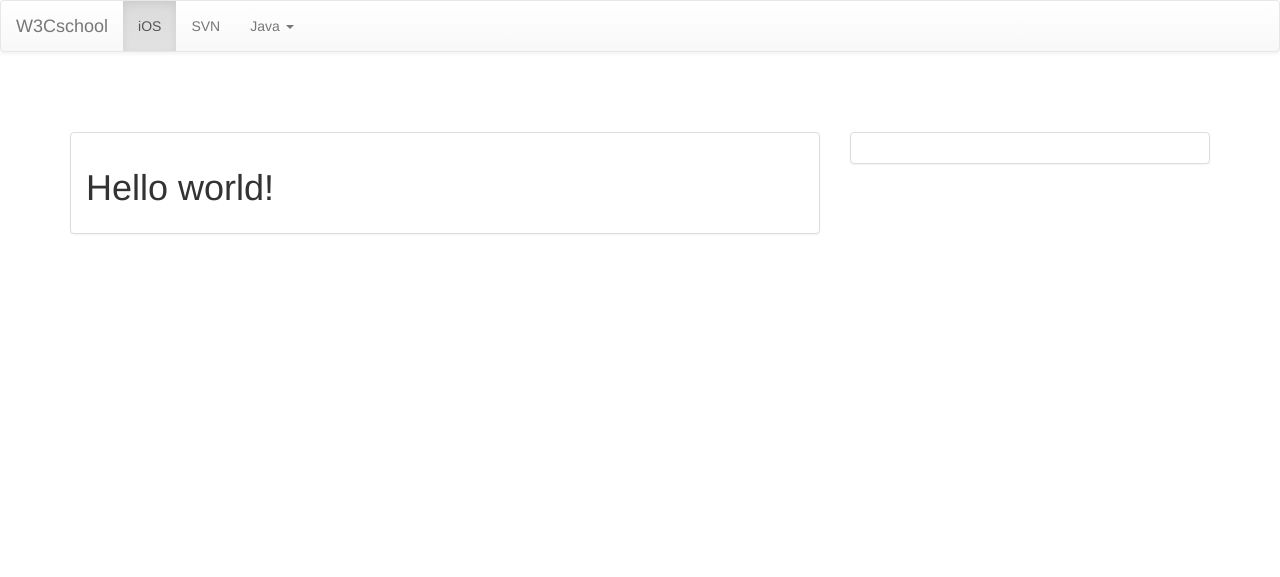
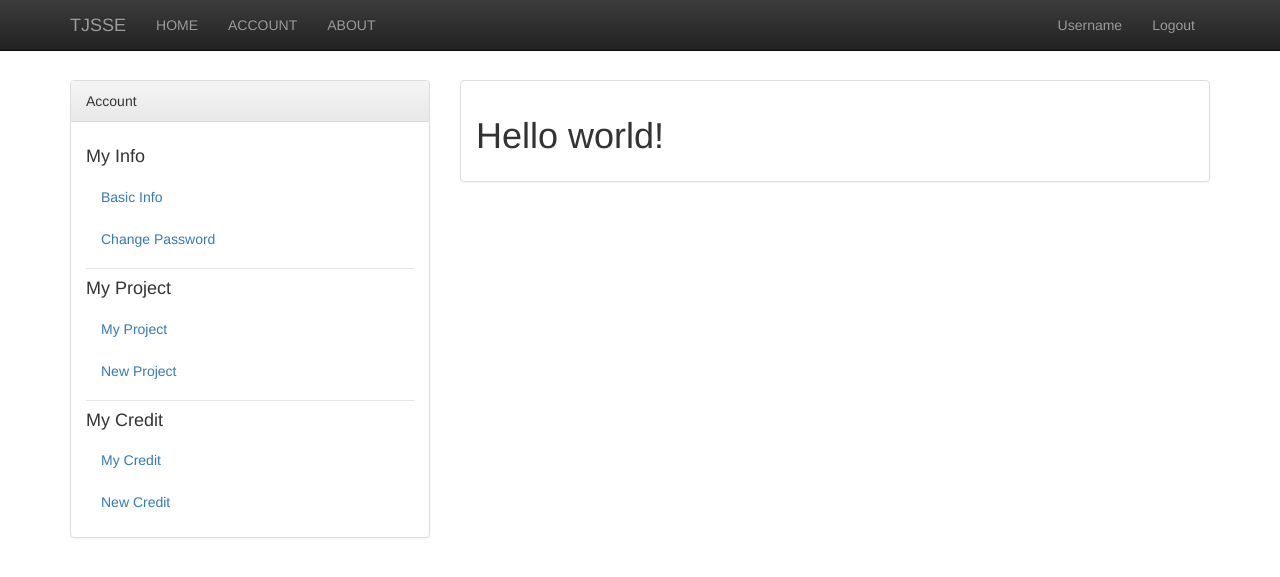
Before and after one commit to o0lazybear0o/TJSSE, a Django app: page / in a window 1280 px wide. Shown: the top 577 px of the page. Run offline with Django 3.2, Linux system fonts and the light colour scheme; some libraries are stand-ins or nearby versions.

Commit message:
FINISH ACCOUNT

```diff
--- a/TJSSE/views.py
+++ b/TJSSE/views.py
@@ -3,4 +3,4 @@ from django.shortcuts import render
 
 
 def homepage(request):
-    return render(request, "base.html")
+    return render(request, "account.html")
--- /dev/null
+++ b/templates/account.html
@@ -0,0 +1,25 @@
+{% extends "base.html" %}
+
+{% block account %}
+
+<ul class="nav nav-pills nav-stacked">
+    <li><h4>My Info</h4></li>
+    <ul  class="nav nav-pills nav-stacked nav-pills-stacked-example">
+        <li role="presentation"><a href="#">Basic Info</a></li>
+        <li role="presentation"><a href="#">Change Password</a></li>
+    </ul>
+    <li class="nav-divider"></li>
+    <li><h4>My Project</h4></li>
+    <ul  class="nav nav-pills nav-stacked nav-pills-stacked-example">
+        <li role="presentation"><a href="#">My Project</a></li>
+        <li role="presentation"><a href="#">New Project</a></li>
+    </ul>
+    <li class="nav-divider"></li>
+    <li><h4>My Credit</h4></li>
+    <ul  class="nav nav-pills nav-stacked nav-pills-stacked-example">
+        <li role="presentation"><a href="#">My Credit</a></li>
+        <li role="presentation"><a href="#">New Credit</a></li>
+    </ul>
+</ul>
+
+{% endblock %}
--- a/templates/base.html
+++ b/templates/base.html
@@ -5,83 +5,58 @@
 <head>
     <meta charset="UTF-8">
     <title>TJSEE</title>
+    <script src="{% static "js/jquery.min.js" %}"></script>
+    <script type="text/javascript" src="{% static "js/bootstrap.js" %}"></script>
     <link rel="stylesheet" href="{% static "css/bootstrap.css" %}" type="text/css">
     <link rel="stylesheet" href="{% static "css/bootstrap-theme.css" %}" type="text/css">
-    <script type="text/javascript" src="{% static "js/bootstrap.js" %}"></script>
-    <script src="{% static "js/jquery.min.js" %}"></script>
-    <link rel="stylesheet" href="{% static "css/responsive-nav.css" %}">
-    <script src="{% static "js/responsive-nav.js" %}"></script>
 </head>
 <body>
 
 
-{#    <div class="navbar navbar-inverse navbar-fixed-top navbar-large navbar-border" role="navigation">#}
-{#        <div class="container">#}
-{#            <div class="navbar-header">#}
-{#                <button type="button" class="navbar-toggle" data-toggle="collapse" data-target="#navbar-content-left #navbar-content-right">#}
-{#                    <span class="sr-only">切换导航</span>#}
-{#                    <span class="icon-bar"></span>#}
-{#                    <span class="icon-bar"></span>#}
-{#                    <span class="icon-bar"></span>#}
-{#                </button>#}
-{#                <a class="navbar-brand" href="/">#}
-{#                    <span>TJSSE</span>#}
-{#                </a>#}
-{#            </div>#}
-{##}
-{#            <div class="navbar-collapse collapse navbar-left" id="navbar-content-left">#}
-{#                <ul class="nav navbar-nav">#}
-{#                    <li><a href="/index">HOME</a></li>#}
-{#                    <li><a href="/account">ACCOUNT</a></li>#}
-{#                    <li><a href="/about">ABOUT</a></li>#}
-{#                </ul>#}
-{#            </div>#}
-{##}
-{#            <div class="collapse navbar-collapse navbar-right" id="navbar-content-right">#}
-{#                <ul class="nav navbar-nav">#}
-{#                    <li><a href="/index">Username</a></li>#}
-{#                    <li><a href="/account">Logout</a></li>#}
-{#                </ul>#}
-{#            </div>#}
-{##}
-{#        </div>#}
-{#    </div>#}
-
-<nav class="navbar navbar-default" role="navigation">
+    <div class="navbar navbar-inverse navbar-fixed-top navbar-large navbar-border" role="navigation">
+        <div class="container">
             <div class="navbar-header">
-      <button type="button" class="navbar-toggle" data-toggle="collapse"
-         data-target="#example-navbar-collapse">
+                <button type="button" class="navbar-toggle" data-toggle="collapse" data-target=".navbar-collapse">
                     <span class="sr-only">切换导航</span>
                     <span class="icon-bar"></span>
                     <span class="icon-bar"></span>
                     <span class="icon-bar"></span>
                 </button>
-      <a class="navbar-brand" href="#">W3Cschool</a>
+                <a class="navbar-brand" href="/">
+                    <span>TJSSE</span>
+                </a>
             </div>
-   <div class="collapse navbar-collapse" id="example-navbar-collapse">
+
+            <div class="navbar-collapse collapse navbar-left" id="navbar-content-left">
                 <ul class="nav navbar-nav">
-         <li class="active"><a href="#">iOS</a></li>
-         <li><a href="#">SVN</a></li>
-         <li class="dropdown">
-            <a href="#" class="dropdown-toggle" data-toggle="dropdown">
-               Java <b class="caret"></b>
-            </a>
-            <ul class="dropdown-menu">
-               <li><a href="#">jmeter</a></li>
-               <li><a href="#">EJB</a></li>
-               <li><a href="#">Jasper Report</a></li>
-               <li class="divider"></li>
-               <li><a href="#">分离的链接</a></li>
-               <li class="divider"></li>
-               <li><a href="#">另一个分离的链接</a></li>
-            </ul>
-         </li>
+                    <li><a href="#">HOME</a></li>
+                    <li><a href="#">ACCOUNT</a></li>
+                    <li><a href="#">ABOUT</a></li>
                 </ul>
             </div>
-</nav>
+
+            <div class="collapse navbar-collapse navbar-right" id="navbar-content-right">
+                <ul class="nav navbar-nav">
+                    <li><a href="#">Username</a></li>
+                    <li><a href="#">Logout</a></li>
+                </ul>
+            </div>
+
+        </div>
+    </div>
+
 
     <div class="container" style="margin-top: 80px;">
     <div class="row m-top-xs-60" >
+        <div class="container col-md-4">
+            <div class="panel panel-default">
+                <div class="panel-heading heading title">Account</div>
+                <div class="panel-body">
+                    {% block account %}
+                    {% endblock %}
+                </div>
+            </div>
+        </div>
         <div class="container col-md-8">
             <div class="panel panel-default">
                 <div class="panel-body">
@@ -89,29 +64,8 @@
                 </div>
             </div>
         </div>
-        <div class="container col-md-4">
-            <div class="panel panel-default">
-                <div class="panel-body">
-
-                </div>
-            </div>
-        </div>
     </div>
     </div>
 
-{#    <script src="{% static "js/stickUp.min.js" %}"></script>#}
-{#    <script type="text/javascript">#}
-{#        //initiating jQuery#}
-{#              jQuery(function($) {#}
-{#                $(document).ready( function() {#}
-{#                  //目标元素ID -- '#navbar'#}
-{#                  $('.navbar').stickUp();#}
-{#                });#}
-{#              });#}
-{#    </script>#}
-
-    <script>
-{#        var navigation = responsiveNav("#navbar-content-right");#}
-    </script>
 </body>
 </html>
```
Lines whose indentation alone changed are shown as unchanged.
